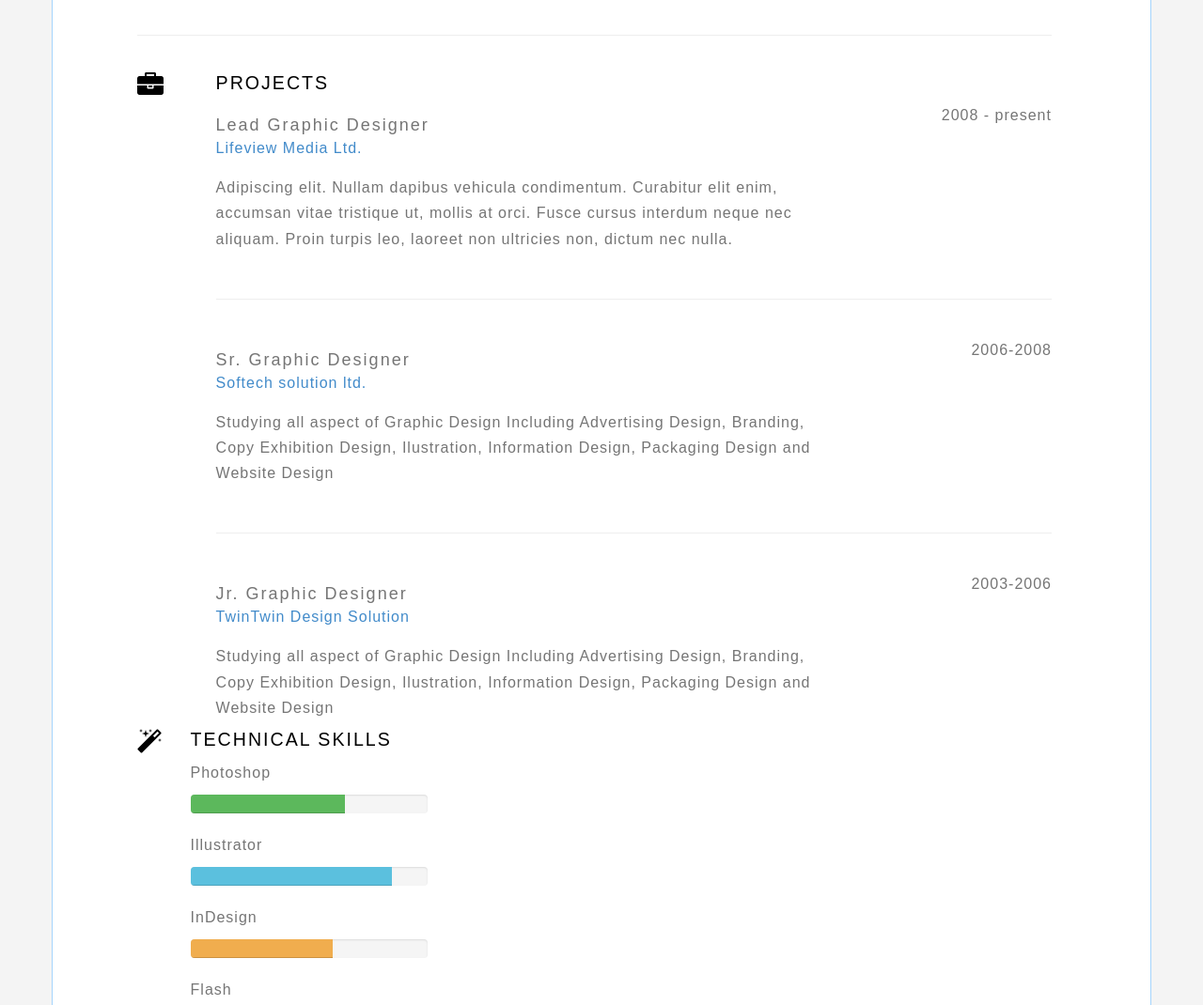
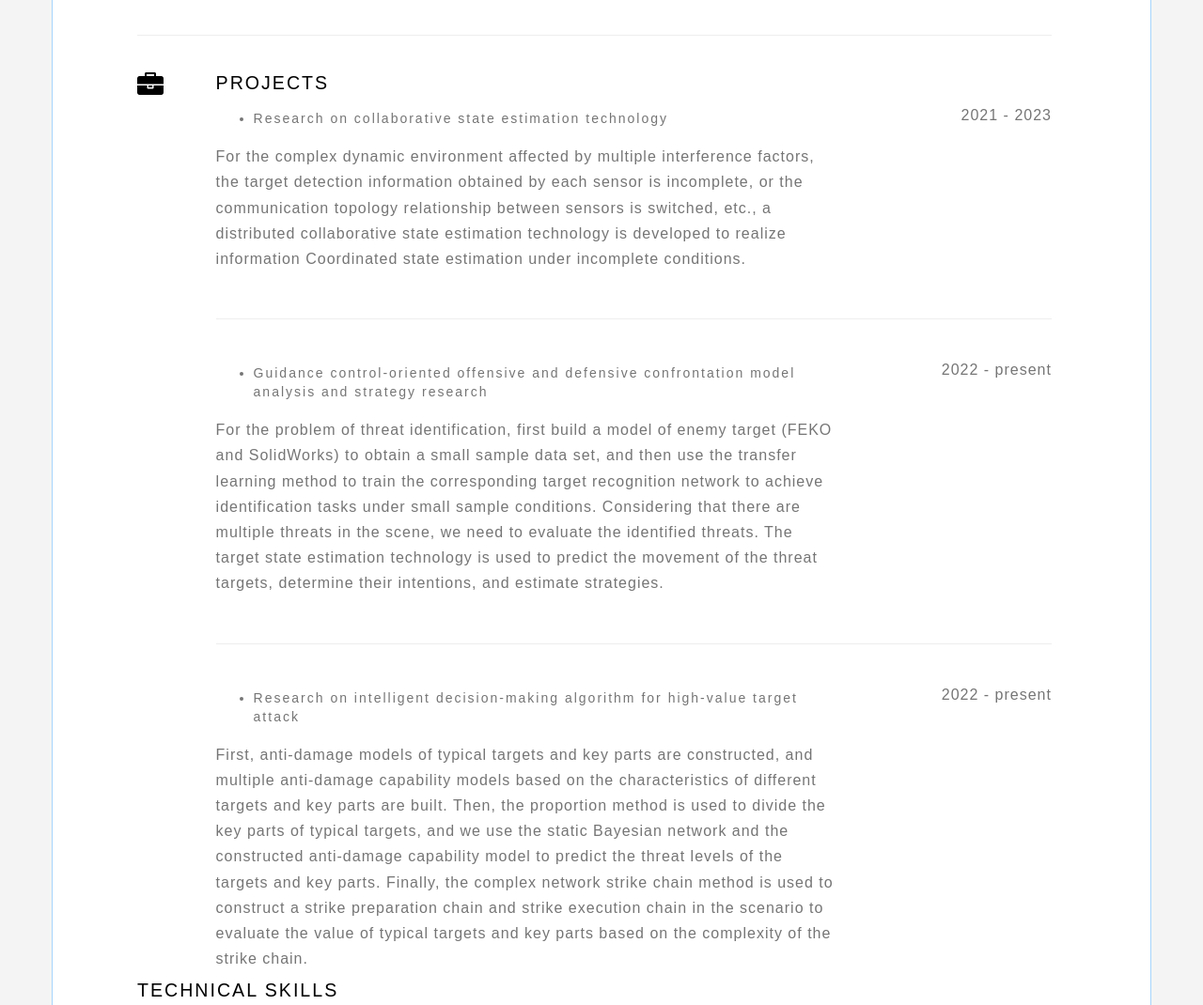
Before and after one commit to YujieZhang410/YujieZhang410.github.io, a plain HTML site: page index.html in a window 1280 px wide. Shown: the part 1889-2959 px from the top of the page at 94% size. Drawn offline with Linux system fonts and the light colour scheme; a web font is replaced by a local one.

Commit message:
Update index.html

```diff
--- a/index.html
+++ b/index.html
@@ -156,7 +156,7 @@ FONTS & ICONS
 				<div class="row">
 					<div class="col-md-9">
 						<ul>
-  						<li> <a href="https://link.springer.com/chapter/10.1007/978-981-19-6613-2_318">Research on distributed multi-target robust tracking method </li>
+  						<li> <a href="https://github.com/YujieZhang410/YujieZhang410.github.io/blob/main/Research%20on%20distributed%20multi-target%20robust%20tracking%20method.pdf">Research on distributed multi-target robust tracking method </a></li>
 						</ul>
 						<p class="sub">Master's Thesis</a>
 						</p>
@@ -185,14 +185,14 @@ FONTS & ICONS
 
 				<div class="row">
 					<div class="col-md-9">
-						<h4>Lead Graphic Designer</h4>
-						<p class="sub"><a href="">Lifeview Media Ltd.</a>
-						</p>
-						<p>Adipiscing elit. Nullam dapibus vehicula condimentum. Curabitur elit enim, accumsan vitae tristique ut, mollis at orci. Fusce cursus interdum neque nec aliquam. Proin turpis leo, laoreet non ultricies non, dictum nec nulla.</p>
+						<ul>
+  						<li>Research on collaborative state estimation technology</li>
+						</ul>
+						<p>For the complex dynamic environment affected by multiple interference factors, the target detection information obtained by each sensor is incomplete, or the communication topology relationship between sensors is switched, etc., a distributed collaborative state estimation technology is developed to realize information Coordinated state estimation under incomplete conditions.</p>
 					</div>
 
 					<div class="year col-md-3">
-						<p>2008 - present</p>
+						<p>2021 - 2023</p>
 					</div>
 				</div><!--Job 1 end-->
 
@@ -200,14 +200,14 @@ FONTS & ICONS
 
 				<div class="row">
 					<div class="col-md-9">
-						<h4>Sr. Graphic Designer</h4>
-						<p class="sub"><a href="">Softech solution ltd.</a>
-						</p>
-						<p>Studying all aspect of Graphic Design Including Advertising Design, Branding, Copy Exhibition Design, Ilustration, Information Design, Packaging Design and Website Design</p>
+						<ul>
+  						<li>Guidance control-oriented offensive and defensive confrontation model analysis and strategy research</li>
+						</ul>
+						<p>For the problem of threat identification, first build a model of enemy target (FEKO and SolidWorks) to obtain a small sample data set, and then use the transfer learning method to train the corresponding target recognition network to achieve identification tasks under small sample conditions. Considering that there are multiple threats in the scene, we need to evaluate the identified threats. The target state estimation technology is used to predict the movement of the threat targets, determine their intentions, and estimate strategies.</p>
 					</div>
 
 					<div class="year col-md-3">
-						<p>2006-2008</p>
+						<p>2022 - present</p>
 					</div>
 				</div><!--Job 2 end-->
 
@@ -215,14 +215,14 @@ FONTS & ICONS
 
 				   <div class="row">
 					<div class="col-md-9">
-						<h4>Jr. Graphic Designer</h4>
-						<p class="sub"><a href="">TwinTwin Design Solution</a>
-						</p>
-						<p>Studying all aspect of Graphic Design Including Advertising Design, Branding, Copy Exhibition Design, Ilustration, Information Design, Packaging Design and Website Design</p>
+						<ul>
+  						<li>Research on intelligent decision-making algorithm for high-value target attack</li>
+						</ul>
+						<p>First, anti-damage models of typical targets and key parts are constructed, and multiple anti-damage capability models based on the characteristics of different targets and key parts are built. Then, the proportion method is used to divide the key parts of typical targets, and we use the static Bayesian network and the constructed anti-damage capability model to predict the threat levels of the targets and key parts. Finally, the complex network strike chain method is used to construct a strike preparation chain and strike execution chain in the scenario to evaluate the value of typical targets and key parts based on the complexity of the strike chain.</p>
 					</div>
 
 					<div class="year col-md-3">
-						<p>2003-2006</p>
+						<p>2022 - present</p>
 					</div>
 				</div><!--Job 3 end-->
 			</div><!--Job experiences end-->
@@ -231,7 +231,7 @@ FONTS & ICONS
 
 	<!-- ===========================
 	SIDEBAR
-	=========================== -->
+
 	<div class="col-md-4 mainright">
 		<div class="row">
 			<div class="col-sm-1 col-md-2 mobmid">
```
